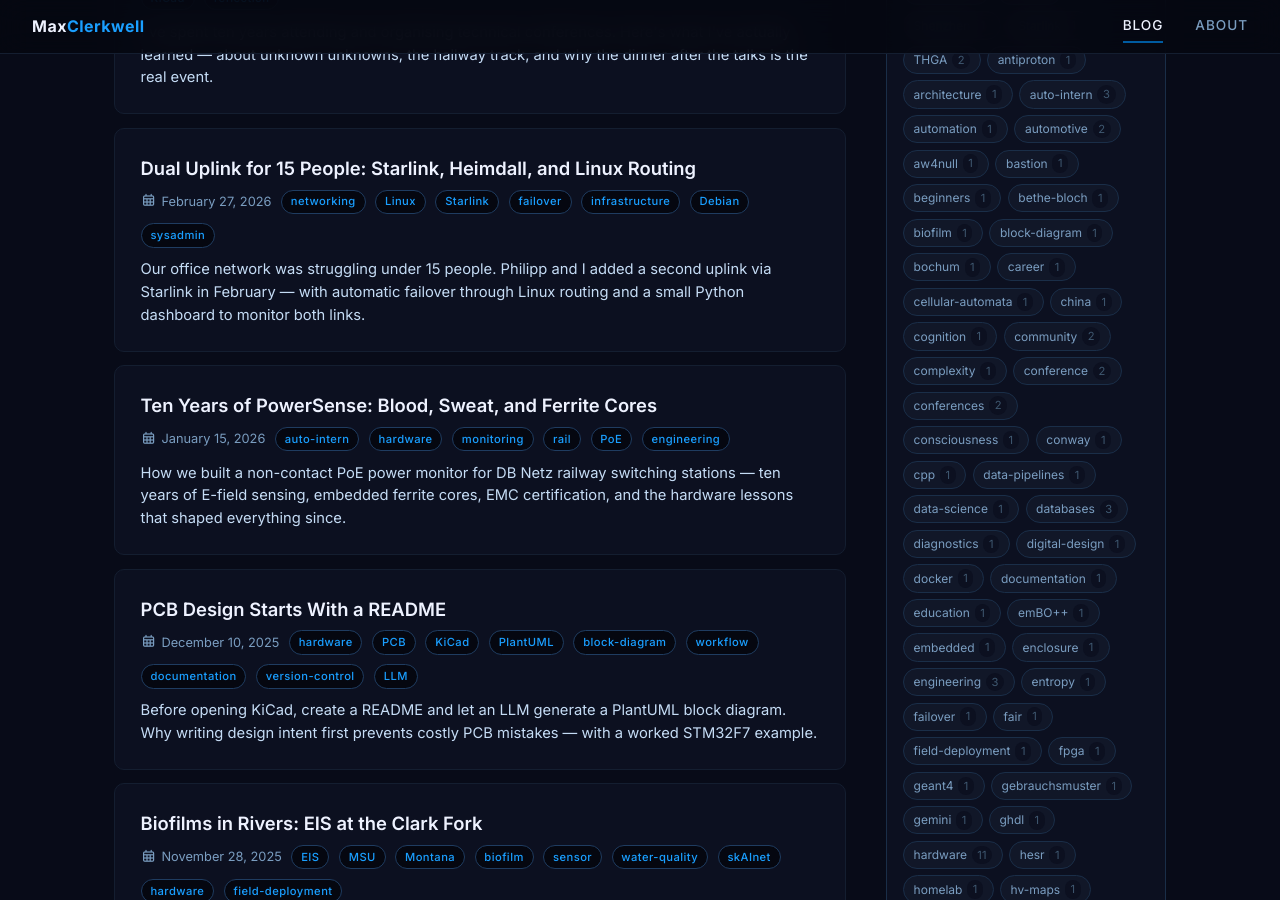
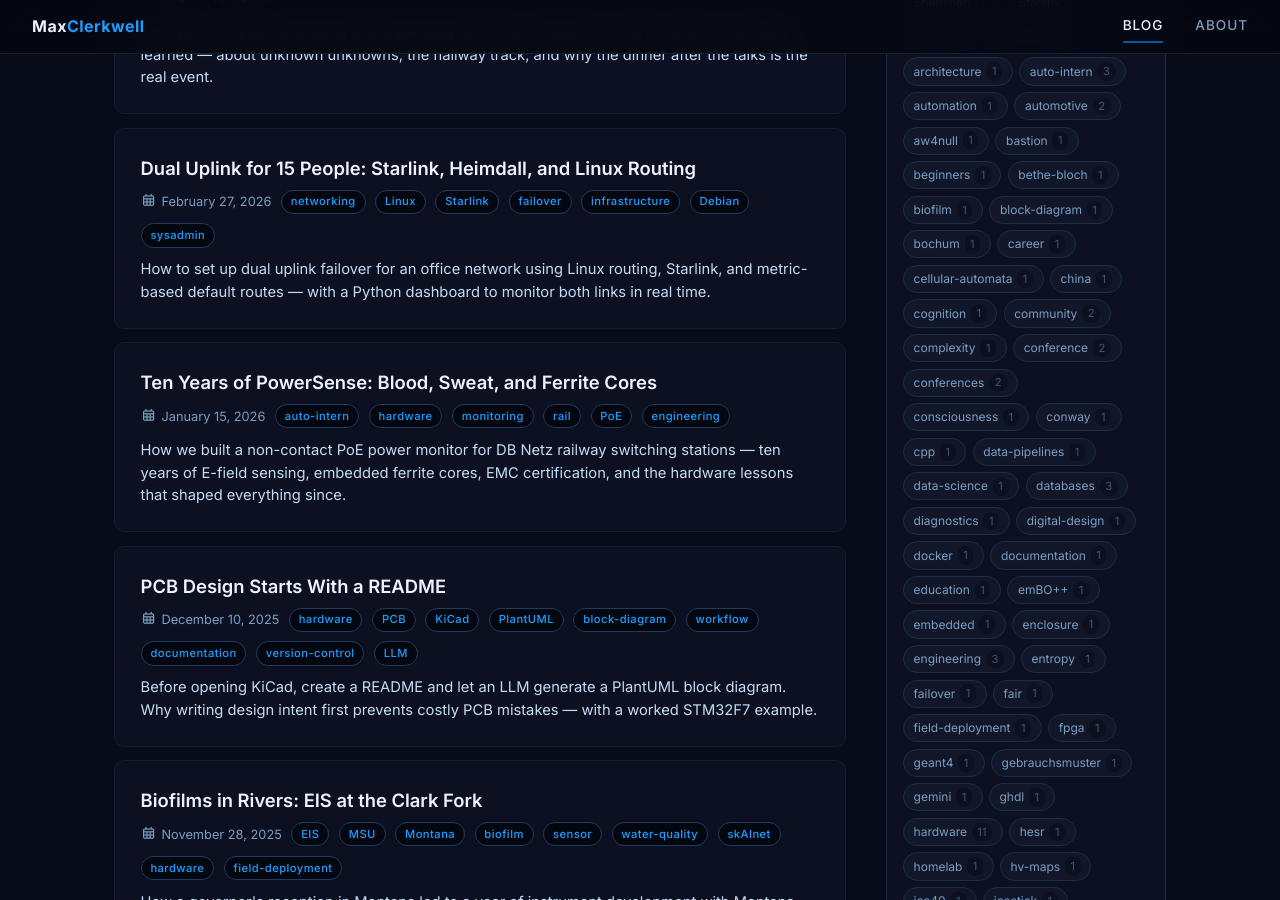
Before and after one commit to MaxClerkwell/maxclerkwell.github.io, a Jekyll site: the page built from index.html, in a window 1280 px wide and 900 px high, scrolled down 4388 px. Built offline with Jekyll 4.4.1, drawn with Linux system fonts in a browser that asks for light colours; nearby versions of some CDN libraries; library files that are not in the unit come from our copies; comment, search, counter and statistics services are not loaded.

Commit message:
SEO: optimise dual-uplink post — keywords, headings, og:image
- Improve description to target Linux dual uplink and Starlink failover queries
- Add keywords and og:image frontmatter
- Rename all headings for better search intent coverage

Co-Authored-By: Claude Sonnet 4.6 <noreply@anthropic.com>

```diff
--- a/posts/dual-uplink-feb-2026/dual-uplink-feb-2026.md
+++ b/posts/dual-uplink-feb-2026/dual-uplink-feb-2026.md
@@ -3,7 +3,9 @@ layout: post
 title: "Dual Uplink for 15 People: Starlink, Heimdall, and Linux Routing"
 date: 2026-02-27
 tags: [networking, Linux, Starlink, failover, infrastructure, Debian, sysadmin]
-description: "Our office network was struggling under 15 people. Philipp and I added a second uplink via Starlink in February — with automatic failover through Linux routing and a small Python dashboard to monitor both links."
+description: "How to set up dual uplink failover for an office network using Linux routing, Starlink, and metric-based default routes — with a Python dashboard to monitor both links in real time."
+image: assets/PXL_20260306_175202894.jpg
+keywords: "dual uplink failover, Linux routing, Starlink, metric-based routing, ip route, Debian networking, two ISP failover, office network"
 permalink: /posts/dual-uplink-feb-2026/
 ---
 
@@ -11,7 +13,7 @@ At some point, one internet connection isn't enough. We hit that point when 15 p
 
 Philipp is our server administrator — still working on his bachelor's degree, but already operating at a level that leaves many professional admins behind. Together we've set up mesh backhauls, VPNs, intranets, a Kubernetes cluster, Ceph storage, Keycloak for all our internal services — and quite a bit more. If a service runs in our office, Philipp either built it or knows every corner of it. The network upgrade in February was one more chapter in a long list.
 
-## The Starting Point
+## The Problem: One Uplink for 15 People
 
 Our existing network was a standard setup: one uplink, backbone switches behind it, everything running over that single path. It works — until it doesn't. Either because bandwidth runs out, or because the provider has a bad day. We'd had both.
 
@@ -35,7 +37,7 @@ For the future, two named tables are already registered in `/etc/iproute2/rt_tab
 
 ![`ip a` on AI-heimdall — eno1 (DSL), eno2 (Starlink), and eno4 (internal network) all active](assets/PXL_20260306_205143846.jpg)
 
-## The Dashboard
+## Python Dashboard: Monitoring Both Uplinks in Real Time
 
 To see what is actually going over which link at any given moment, I wrote a small Python dashboard. It reads the interface statistics for both uplinks and displays throughput and utilisation in real time — simple enough to leave running on a screen in the office.
 
```
Also changed, not shown: other parts of posts/dual-uplink-feb-2026/dual-uplink-feb-2026.md (+2 -2 lines).
